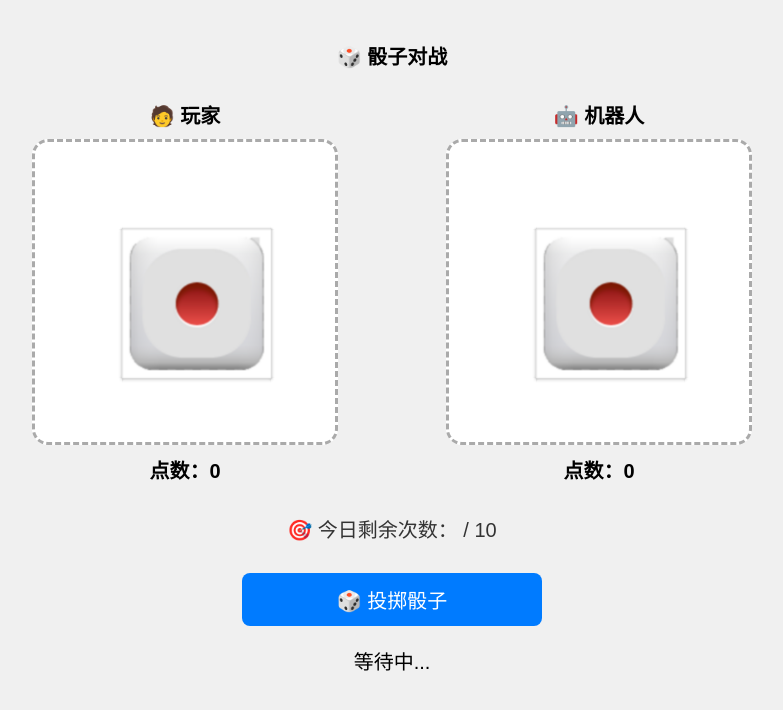
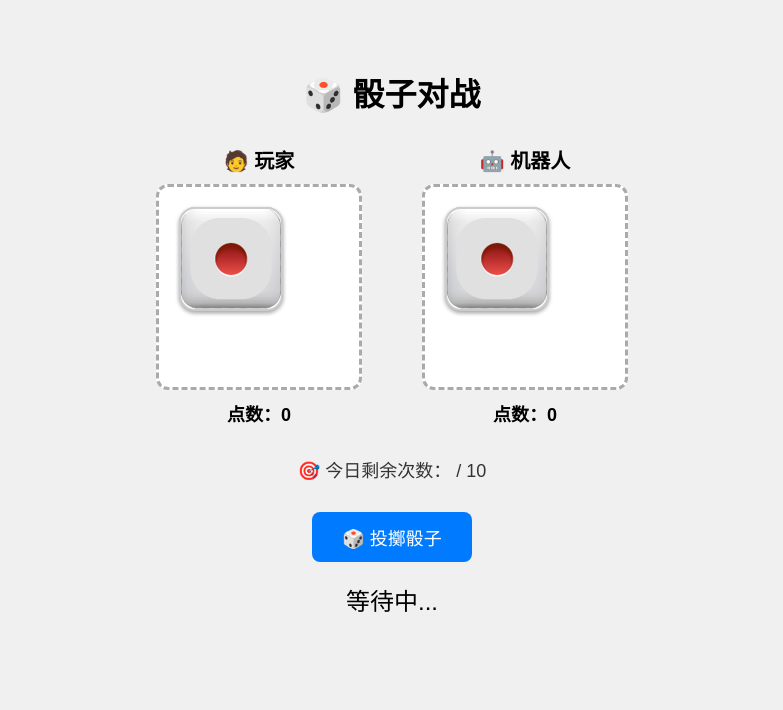
Before and after one commit to Dreamchaser-aus/dice, a Flask app: template templates/dice.html in a window 1280 px wide. Shown: the top 710 px of the page, without its empty margins (248-1031 px from the left). Run offline with Flask 3, Linux system fonts and the light colour scheme; the template is opened without the code that fills it, so the values that code supplies are empty; some libraries are stand-ins or nearby versions.

Commit message:
Update dice.html

```diff
--- a/templates/dice.html
+++ b/templates/dice.html
@@ -1,27 +1,25 @@
 <!DOCTYPE html>
 <html lang="zh">
 <head>
-  <meta charset="UTF-8" />
-  <meta name="viewport" content="width=device-width, initial-scale=1" />
+  <meta charset="UTF-8">
   <title>🎲 骰子对战</title>
   <style>
     body {
       font-family: sans-serif;
       text-align: center;
-      padding: 20px;
+      padding: 40px;
       background: #f0f0f0;
     }
 
     h1 {
-      font-size: 6vw;
+      font-size: 32px;
       margin-bottom: 30px;
     }
 
     .dice-box {
       display: flex;
       justify-content: center;
-      flex-wrap: wrap;
-      gap: 5vw;
+      gap: 60px;
       margin-bottom: 30px;
     }
 
@@ -29,75 +27,71 @@
       display: flex;
       flex-direction: column;
       align-items: center;
-      flex: 1 1 200px;
-      max-width: 350px;
     }
 
     .player-label {
       font-weight: bold;
-      font-size: 4vw;
+      font-size: 20px;
       margin-bottom: 10px;
     }
 
     .dice-container {
-      width: 300px;
-      height: 300px;
+      width: 200px;
+      height: 200px;
       background: #fff;
       border: 3px dashed #aaa;
-      border-radius: 16px;
+      border-radius: 12px;
       position: relative;
       overflow: hidden;
-      perspective: 1200px;
     }
 
     .dice {
-      width: 140px;
-      height: 140px;
+      width: 100px;
+      height: 100px;
+      position: absolute;
       transform-style: preserve-3d;
-      transition: transform 2s cubic-bezier(0.22, 1, 0.36, 1);
-      will-change: transform;
-      position: absolute;
-      top: 30%;
-      left: 30%;
+      top: 20px;
+      left: 20px;
+      border-radius: 16px;
     }
 
     .face {
-      width: 140px;
-      height: 140px;
       position: absolute;
+      width: 100px;
+      height: 100px;
       background: white;
-      border: 1px solid #ccc;
+      border: 2px solid #ccc;
       display: flex;
       align-items: center;
       justify-content: center;
-      box-shadow: 0 1px 3px rgba(0,0,0,0.15);
+      border-radius: 16px;
+      box-shadow: 0 2px 4px rgba(0,0,0,0.2);
     }
 
     .face img {
-      width: 90%;
-      height: 90%;
+      width: 100%;
+      height: 100%;
       object-fit: contain;
+      border-radius: 16px;
     }
 
-    .front  { transform: rotateY(   0deg) translateZ(70px); }
-    .back   { transform: rotateY( 180deg) translateZ(70px); }
-    .right  { transform: rotateY(  90deg) translateZ(70px); }
-    .left   { transform: rotateY( -90deg) translateZ(70px); }
-    .top    { transform: rotateX(  90deg) translateZ(70px); }
-    .bottom { transform: rotateX( -90deg) translateZ(70px); }
+    .front  { transform: rotateY(   0deg) translateZ(50px); }
+    .back   { transform: rotateY( 180deg) translateZ(50px); }
+    .right  { transform: rotateY(  90deg) translateZ(50px); }
+    .left   { transform: rotateY( -90deg) translateZ(50px); }
+    .top    { transform: rotateX(  90deg) translateZ(50px); }
+    .bottom { transform: rotateX( -90deg) translateZ(50px); }
 
     .dice-score {
       margin-top: 10px;
-      font-size: 4vw;
+      font-size: 18px;
       font-weight: bold;
     }
 
     .btn {
       margin-top: 30px;
       padding: 12px 30px;
-      font-size: 5vw;
-      max-width: 300px;
-      width: 80%;
+      font-size: 18px;
       border: none;
       background: #007bff;
       color: white;
@@ -107,19 +101,13 @@
 
     .result {
       margin-top: 20px;
-      font-size: 5vw;
+      font-size: 24px;
     }
 
     #remaining-info {
-      font-size: 4vw;
+      font-size: 18px;
       margin-top: 15px;
       color: #333;
-    }
-
-    @media (min-width: 768px) {
-      h1, .player-label, .dice-score, .btn, .result, #remaining-info {
-        font-size: 20px;
-      }
     }
   </style>
 </head>
@@ -163,7 +151,7 @@
   🎯 今日剩余次数：<span id="remaining">{{ remaining }}</span> / 10
 </div>
 
-<button class="btn" onclick="roll()">🎲 投掷骰子</button>
+<button class="btn" onclick="roll()">🎲 投擲骰子</button>
 <div class="result" id="result">等待中...</div>
 
 <script>
@@ -176,16 +164,41 @@ const faceRotation = {
   6: [0, 180]
 };
 
+const currentAngles = {
+  "user-dice": [0, 0],
+  "bot-dice": [0, 0]
+};
+
+function easeOutCubic(t) {
+  return 1 - Math.pow(1 - t, 3);
+}
+
 function animateDice(diceId, targetFace) {
   const dice = document.getElementById(diceId);
-  const [faceX, faceY] = faceRotation[targetFace];
+  const [targetX, targetY] = faceRotation[targetFace];
+  const [startX, startY] = currentAngles[diceId];
+  const extraRotate = 360 * (3 + Math.floor(Math.random() * 3));
+  const duration = 1500;
+  const startTime = performance.now();
 
-  // 每次旋转 3~6 圈，旋转角度随机
-  const rotateX = faceX + 360 * (3 + Math.floor(Math.random() * 4));
-  const rotateY = faceY + 360 * (3 + Math.floor(Math.random() * 4));
+  function animate(time) {
+    const elapsed = time - startTime;
+    const t = Math.min(elapsed / duration, 1);
+    const eased = easeOutCubic(t);
 
-  dice.style.transition = 'transform 2s cubic-bezier(0.22, 1, 0.36, 1)';
-  dice.style.transform = `rotateX(${rotateX}deg) rotateY(${rotateY}deg)`;
+    const currentX = startX + (targetX + extraRotate - startX) * eased;
+    const currentY = startY + (targetY + extraRotate - startY) * eased;
+
+    dice.style.transform = `rotateX(${currentX}deg) rotateY(${currentY}deg)`;
+
+    if (t < 1) {
+      requestAnimationFrame(animate);
+    } else {
+      currentAngles[diceId] = [targetX, targetY];
+    }
+  }
+
+  requestAnimationFrame(animate);
 }
 
 async function roll() {
```
